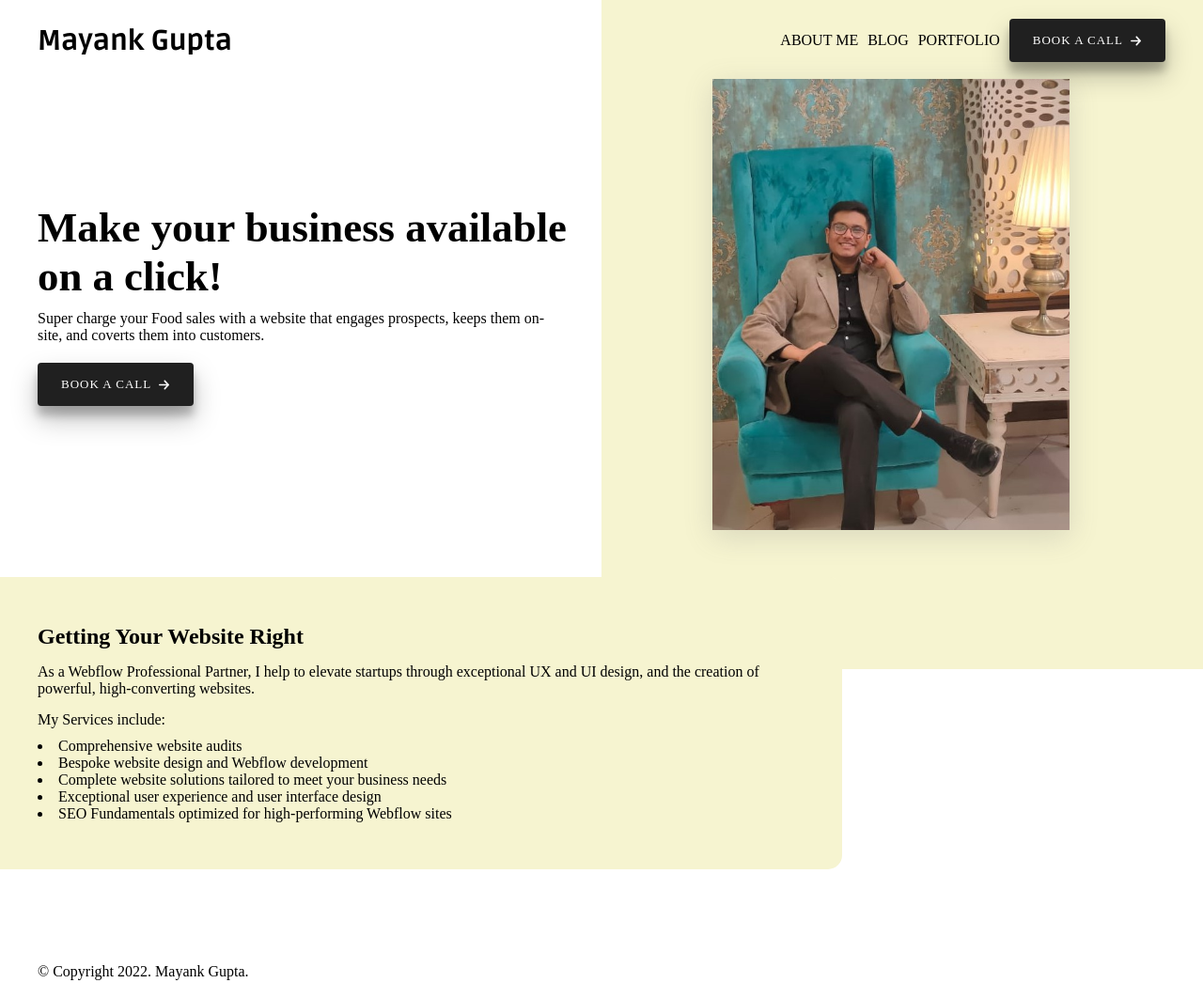
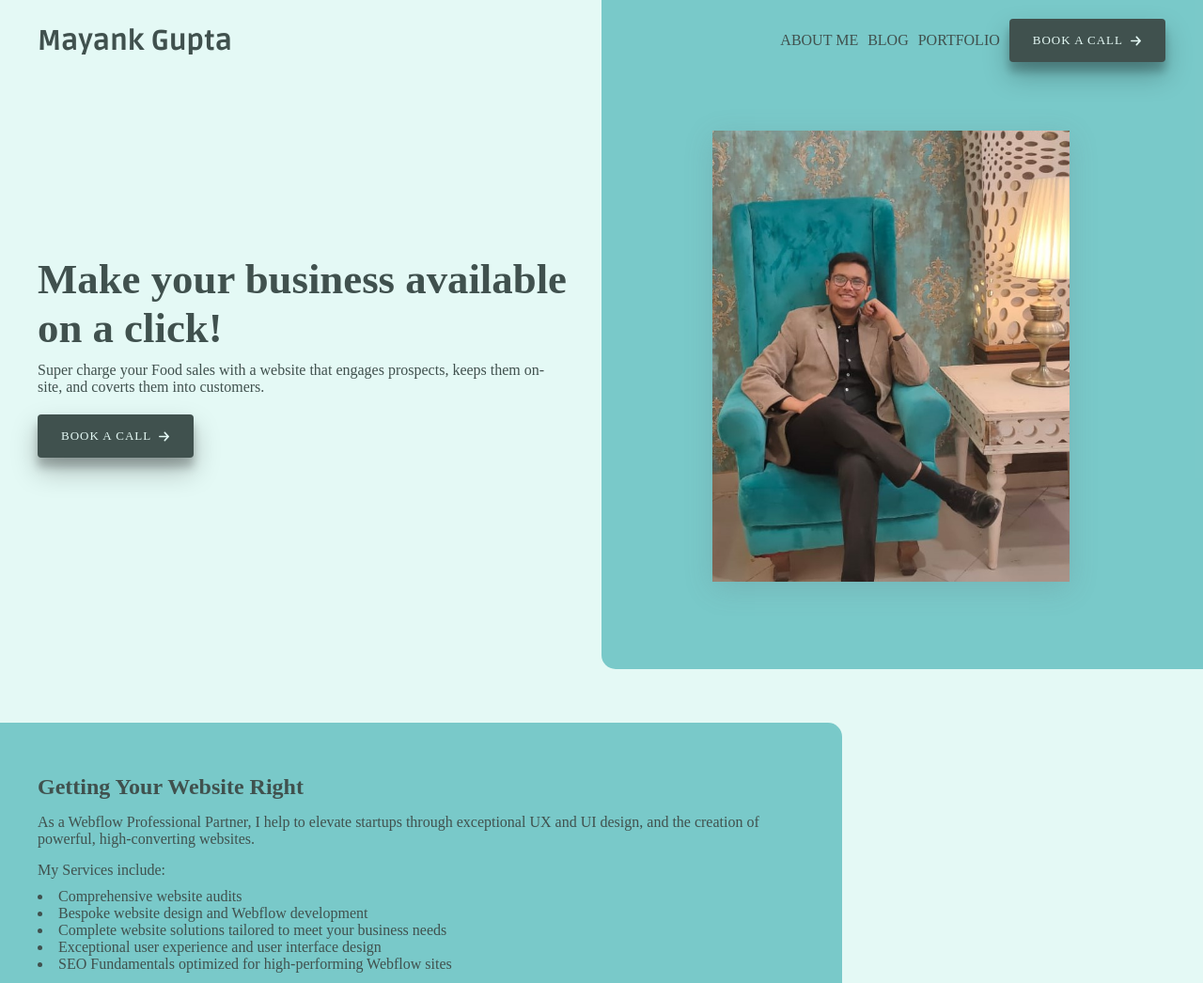
Before and after one commit to mayank1236/portfolio, a plain HTML site: page index.html in a window 1280 px wide. Shown: the top 1046 px of the page at 94% size. Drawn offline with Linux system fonts and the light colour scheme.

Commit message:
color palette selected

```diff
--- a/main.js
+++ b/main.js
@@ -6,6 +6,7 @@ window.onscroll = () => {
 
 //HTML ELEMENTS
 let nav = document.querySelector('.navbar');
+let navCta = document.querySelector('.navbar .cta');
 
 //FUNCTIONS
 function fixedNavBg() {
@@ -14,5 +15,5 @@ function fixedNavBg() {
     let opacity = (pos >= threshold) ? 1 : pos/threshold;
     let shadow = `rgba(50, 50, 93, ${opacity * 0.25}) 0px 6px 12px -2px, rgba(0, 0, 0,  ${opacity * 0.3}) 0px 3px 7px -3px`;
     nav.style.boxShadow = shadow;
-    nav.style.backgroundColor = `rgba(255, 255, 255, ${opacity})`;
+    nav.style.backgroundColor = `rgb(228, 249, 245, ${opacity})`;
 }
--- a/style/nav.css
+++ b/style/nav.css
@@ -8,9 +8,10 @@ header {
     top: 0px;
     left: 0px;
     width: 100%;
-    background: rgb(255, 255, 255, 0);
     padding: 20px 0;
     z-index: 10;
+
+    transition: color 0.2s ease-in-out;
 }
 
 
--- a/style/style.css
+++ b/style/style.css
@@ -14,13 +14,14 @@ ul {
 
 a {
     text-decoration: none;
-    color: #000000;
+    color: inherit;
 }
 
 body {
     position: relative;
     /* background: rgb(243, 239, 148); */
     /* background: rgb(246, 244, 208); */
+    background: rgb(228, 249, 245);
     -webkit-box-sizing: border-box;
     box-sizing: border-box;
     -webkit-tap-highlight-color: transparent;
@@ -28,6 +29,7 @@ body {
     -moz-osx-font-smoothing: grayscale;
     -webkit-text-size-adjust: 100%;
     overflow-x: hidden;
+    color: rgb(64, 81, 78);
 }
 
 
@@ -48,18 +50,20 @@ body {
     text-align: center;
     text-transform: uppercase;
     font-size: 13px;
+    font-weight: 800px;
     letter-spacing: 1px;
     padding: 15px 25px;
     cursor: pointer;
     border: none;
     border-radius: 4px;
-    background-color: rgb(32, 32, 32);
-    color: white;
+    /* background-color: rgb(32, 32, 32); */
+    background-color: rgb(64, 81, 78);
+    color: rgb(228, 249, 245);
     box-shadow: rgba(0, 0, 0, 0.25) 0px 14px 28px, rgba(0, 0, 0, 0.22) 0px 10px 10px;
 }
 
 .cta .arrow {
-    background-color: #ffffff;
+    background-color: rgb(228, 249, 245);
     -webkit-mask: url(../assets/icons/arrow-right-solid.svg) no-repeat center;
     mask: url(../assets/icons/arrow-right-solid.svg) no-repeat center;
     width: 13px;
@@ -77,7 +81,7 @@ body {
 }
 
 section {
-    padding: 50px 0px;
+    padding: 55px 0px 150px;
     z-index: 1;
 }
 
@@ -85,15 +89,13 @@ section:last-of-type {
     padding-bottom: 0;
 }
 
-section:first-of-type {
-    padding-top: 0;
-}
-
 .bg-box {
     position: absolute;
     top: 0;
     right: 0;
-    background-color: rgb(246, 244, 208);
+    /* background-color: rgb(246, 244, 208); */
+    background-color: rgb(17, 153, 158, 0.5);
+
     width: 50%;
     height: 89vh;
     z-index: -1;
```
